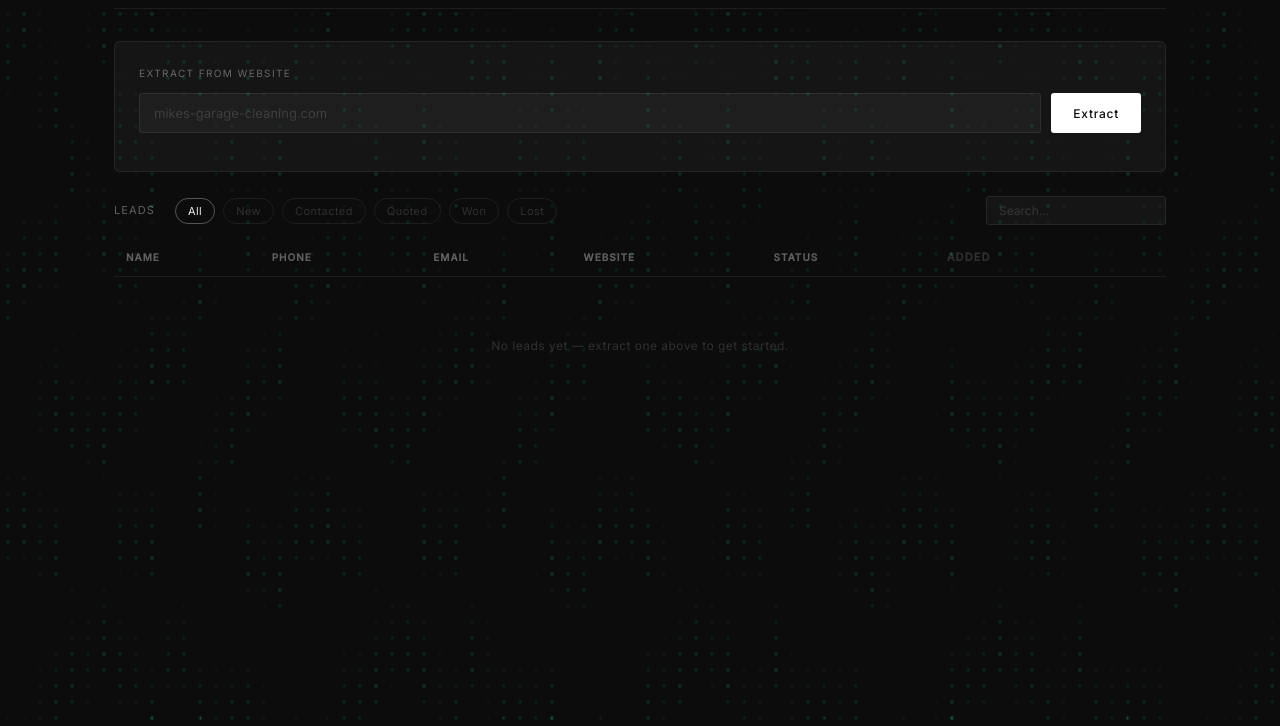
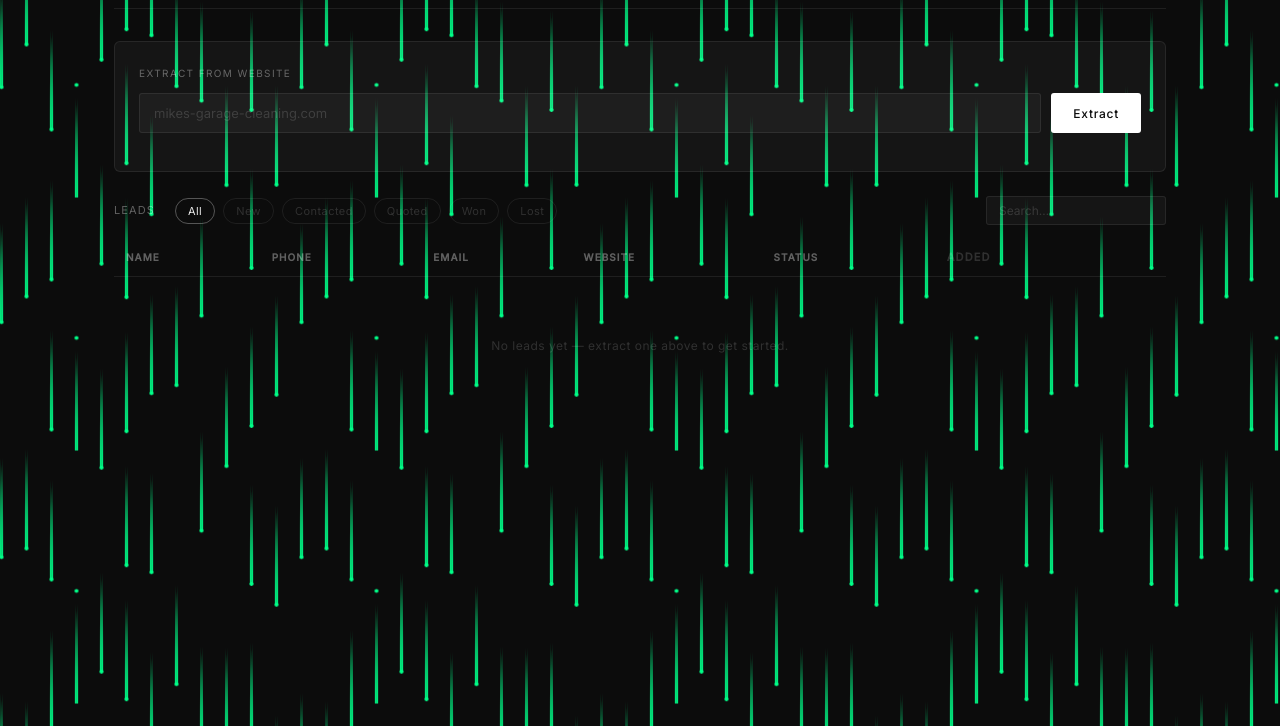
Before and after one commit to matissemk12/void-leads, a plain HTML site: page index.html in a window 1280 px wide. Shown: the part 74-800 px from the top of the page. Drawn offline with Linux system fonts and the light colour scheme.

Commit message:
Remove blur overlay to maximize FallingPattern contrast
Co-Authored-By: Claude Sonnet 4.6 <noreply@anthropic.com>

```diff
--- a/index.html
+++ b/index.html
@@ -75,13 +75,6 @@
         300px 158px,300px 158px,300px 158px,
         300px 210px,300px 210px,300px 210px;
       animation:fp-fall 80s linear infinite;
-    }
-    #fp-ol{
-      position:fixed;inset:0;z-index:-1;
-      backdrop-filter:blur(0.5rem);
-      -webkit-backdrop-filter:blur(0.5rem);
-      background-image:radial-gradient(circle at 50% 50%,transparent 0,transparent 2px,#0c0c0c 2px);
-      background-size:16px 16px;
     }
     @keyframes fp-fall{
       from{background-position:
@@ -240,7 +233,6 @@
 </head>
 <body>
 <div id="fp-bg"></div>
-<div id="fp-ol"></div>
 <div id="app">
 
   <!-- Header -->
```
